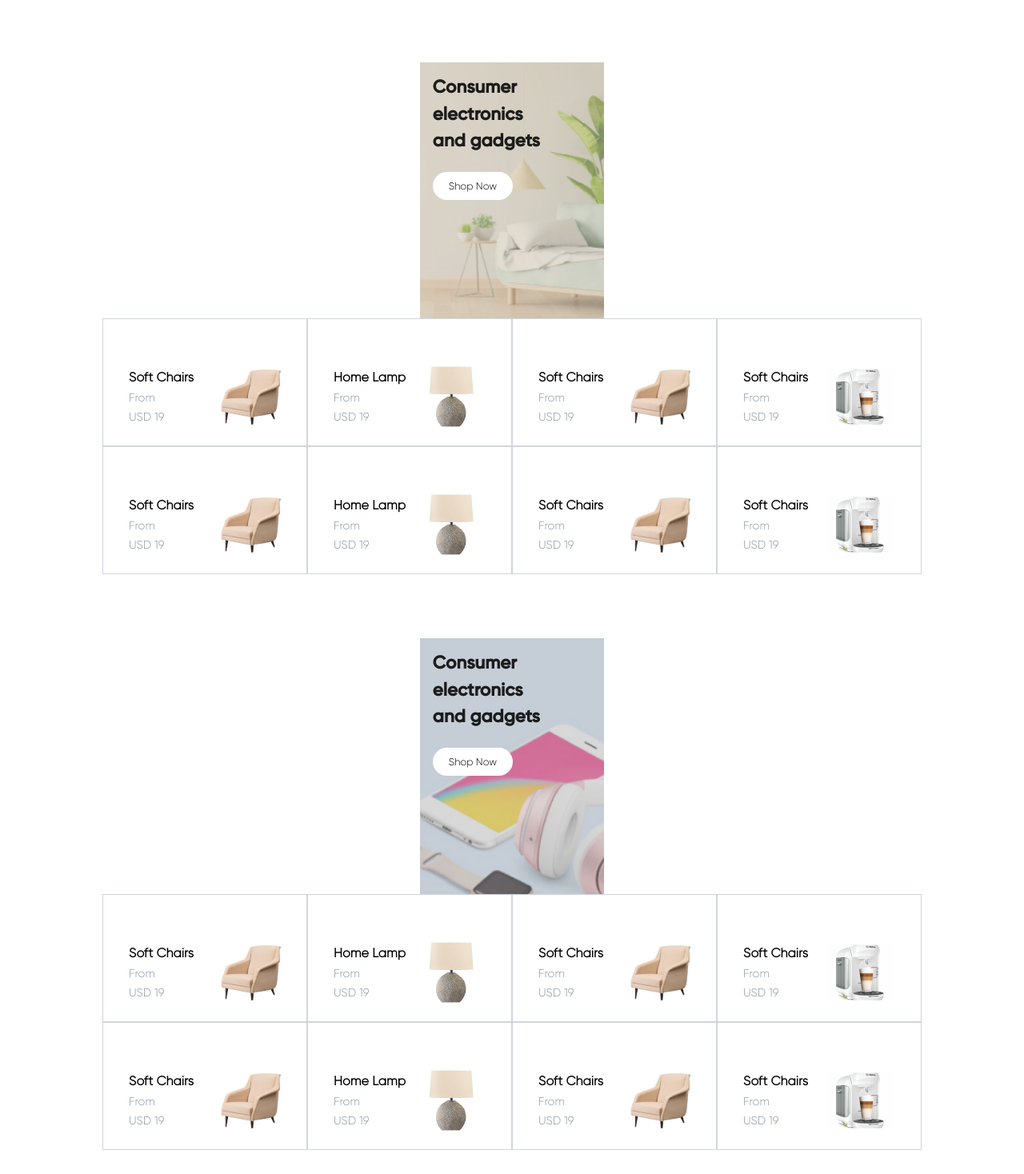
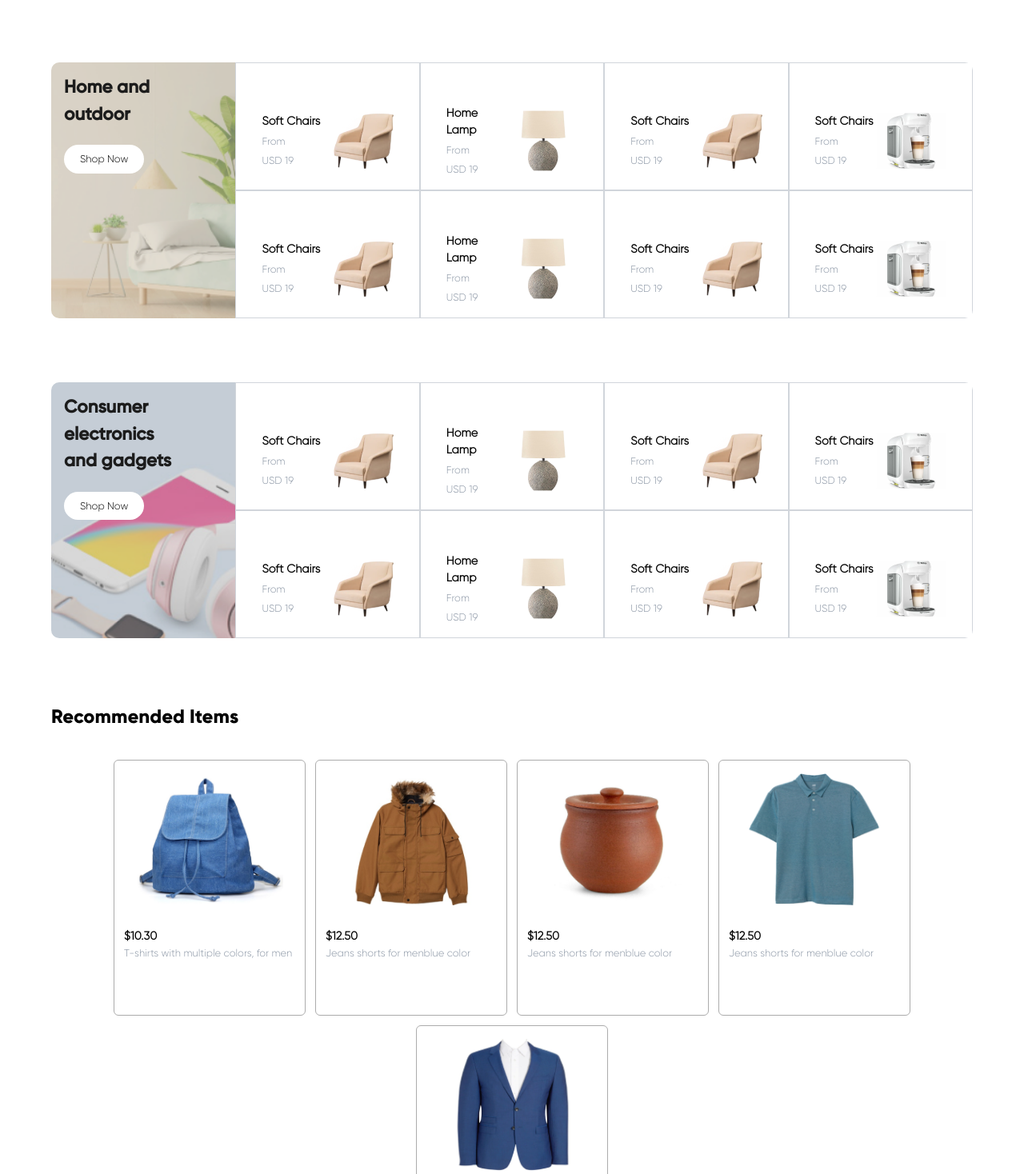
Before and after one commit to davidfayanju1/KioskhiveNG, a React (Vite) app: page /marketplace in a window 1280 px wide. Shown: the part 1362-2830 px from the top of the page at 80% size. Built offline with nearby package versions, Linux system fonts and the light colour scheme; a web font is replaced by a local one.

Commit message:
ui updates

```diff
--- a/src/components/modules/market/MarketPlaceComp.jsx
+++ b/src/components/modules/market/MarketPlaceComp.jsx
@@ -126,8 +126,8 @@ const MarketPlaceComp = () => {
       </section>
 
       <section className="product_card my-[5rem] min-h-[10rem] rounded-[10px] overflow-hidden">
-        <div className="first_section flex items-center justify-center flex-wrap">
-          <div className="image_container relative md:h-[20rem] h-[11rem] object-cover xl:w-[20%] w-full">
+        <div className="first_section flex items-center justify-center flex-wrap flex-row custom:flex-col">
+          <div className="image_container relative md:h-[20rem] h-[11rem] object-cover w-[20%] custom:w-full">
             <div className="overlay absolute inset-0 bg-black/10"></div>
             <img
               src="/images/homecategory.png"
@@ -137,7 +137,7 @@ const MarketPlaceComp = () => {
 
             <div className="text_container absolute top-[1rem] w-full left-[1rem]">
               <span className="block w-[65%] mb-5 md:text-[1.4rem] text-[1.2rem] gilroy-semibold font-bold text-[#1C1C1C]">
-                Consumer electronics and gadgets
+                Home and outdoor
               </span>
 
               <button className="bg-white rounded-full px-5 py-2 border-none outline-none flex items-center justify-center text-black gilroy text-[.8rem]">
@@ -145,28 +145,15 @@ const MarketPlaceComp = () => {
               </button>
             </div>
           </div>
-          <div className="image-mega-container">
-            <div className="first_section flex items-center flex-wrap">
+          <div className="image-mega-container w-[80%] custom:w-full">
+            <div className="first_section flex items-center flex-wrap w-full flex-row custom:flex-col">
               {homeNoutdoor.map((item) => (
-                <div className="product_card px-8 md:w-[16rem] w-full pt-9 h-[10rem] border-solid border-[1px] border-gray-300 flex items-center justify-between">
+                <div className="product_card px-8 w-[25%] custom:w-full pt-9 h-[10rem] border-solid border-[1px] border-gray-300 flex items-center justify-between">
                   <div className="text-section">
-                    <h2 className="font-bold gilroy">{item.name}</h2>
-                    <small className="text-[#8B96A5] gilroy text-[.9rem]">
-                      From
-                      <br />
-                      {item.price}
-                    </small>
-                  </div>
-                  <img src={item.image} alt="" />
-                </div>
-              ))}
-            </div>
-            <div className="first_section flex items-center flex-wrap">
-              {homeNoutdoor.map((item) => (
-                <div className="product_card px-8 pt-9 md:w-[16rem] w-full border-solid h-[10rem] border-[1px] border-gray-300 flex items-center justify-between">
-                  <div className="text-section">
-                    <h2 className="font-bold gilroy">{item.name}</h2>
-                    <small className="text-[#8B96A5] gilroy text-[.9rem]">
+                    <h2 className="font-bold gilroy text-[.9rem]">
+                      {item.name}
+                    </h2>
+                    <small className="text-[#8B96A5] gilroy text-[.8rem]">
                       From
                       <br />
                       {item.price}
@@ -181,8 +168,8 @@ const MarketPlaceComp = () => {
       </section>
 
       <section className="product_card my-[5rem] min-h-[10rem] rounded-[10px] overflow-hidden">
-        <div className="first_section flex items-center justify-center flex-wrap">
-          <div className="image_container relative md:h-[20rem] h-[11rem] object-cover xl:w-[20%] w-full">
+        <div className="second_section flex items-center justify-center flex-wrap flex-row custom:flex-col">
+          <div className="image_container relative md:h-[20rem] h-[11rem] object-cover w-[20%] custom:w-full">
             <div className="overlay absolute inset-0 bg-black/10"></div>
             <img
               src="/images/products/cure.png"
@@ -200,28 +187,15 @@ const MarketPlaceComp = () => {
               </button>
             </div>
           </div>
-          <div className="image-mega-container">
-            <div className="first_section flex items-center flex-wrap">
+          <div className="image-mega-container w-[80%] custom:w-full">
+            <div className="first_section flex items-center flex-wrap w-full flex-row custom:flex-col">
               {homeNoutdoor.map((item) => (
-                <div className="product_card px-8 md:w-[16rem] w-full pt-9 h-[10rem] border-solid border-[1px] border-gray-300 flex items-center justify-between">
+                <div className="product_card px-8 w-[25%] custom:w-full pt-9 h-[10rem] border-solid border-[1px] border-gray-300 flex items-center justify-between">
                   <div className="text-section">
-                    <h2 className="font-bold gilroy">{item.name}</h2>
-                    <small className="text-[#8B96A5] gilroy text-[.9rem]">
-                      From
-                      <br />
-                      {item.price}
-                    </small>
-                  </div>
-                  <img src={item.image} alt="" />
-                </div>
-              ))}
-            </div>
-            <div className="first_section flex items-center flex-wrap">
-              {homeNoutdoor.map((item) => (
-                <div className="product_card px-8 pt-9 md:w-[16rem] w-full border-solid h-[10rem] border-[1px] border-gray-300 flex items-center justify-between">
-                  <div className="text-section">
-                    <h2 className="font-bold gilroy">{item.name}</h2>
-                    <small className="text-[#8B96A5] gilroy text-[.9rem]">
+                    <h2 className="font-bold gilroy text-[.9rem]">
+                      {item.name}
+                    </h2>
+                    <small className="text-[#8B96A5] gilroy text-[.8rem]">
                       From
                       <br />
                       {item.price}
--- a/src/data/ProductData.jsx
+++ b/src/data/ProductData.jsx
@@ -52,6 +52,27 @@ export const homeNoutdoor = [
     price: "USD 19",
     image: "/images/products/electric.png",
   },
+
+  {
+    name: "Soft Chairs",
+    price: "USD 19",
+    image: "/images/products/chair.png",
+  },
+  {
+    name: "Home Lamp",
+    price: "USD 19",
+    image: "/images/products/lamp.png",
+  },
+  {
+    name: "Soft Chairs",
+    price: "USD 19",
+    image: "/images/products/chair.png",
+  },
+  {
+    name: "Soft Chairs",
+    price: "USD 19",
+    image: "/images/products/electric.png",
+  },
 ];
 
 export const reccomended = [
```
